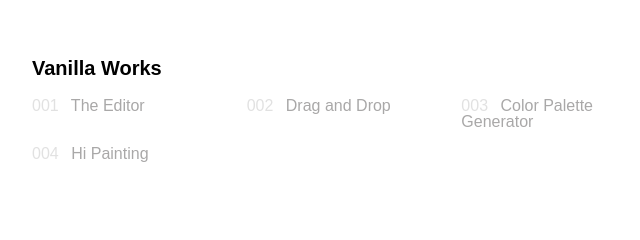
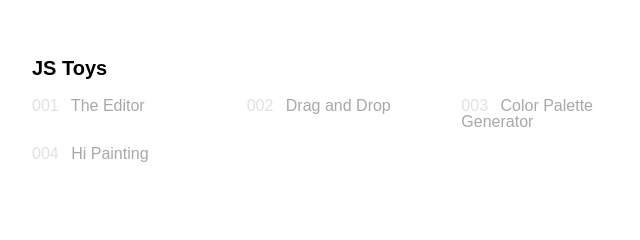
Before and after one commit to kurt-liao/js-toys, a website: page package/index.html in a window 1280 px wide. Shown: the part 290-530 px from the top of the page, 288-928 px from the left. Drawn offline with Linux system fonts and the light colour scheme; a web font is replaced by a local one.

Commit message:
change title

```diff
--- a/package/index.html
+++ b/package/index.html
@@ -4,13 +4,13 @@
     <meta charset="UTF-8" />
     <meta http-equiv="X-UA-Compatible" content="IE=edge" />
     <meta name="viewport" content="width=device-width, initial-scale=1.0" />
-    <title>Vanilla Works</title>
+    <title>JS Toys</title>
     <link rel="stylesheet" href="./index-page/styles/style.css" />
     <link rel="icon" href="./assets/logo.png" />
   </head>
   <body>
     <div class="wrapper">
-      <h1 class="title">Vanilla Works</h1>
+      <h1 class="title">JS Toys</h1>
       <ul class="content">
         <a href="./the-editor" class="link">
           <span>001</span> <b>The Editor</b></a
```
